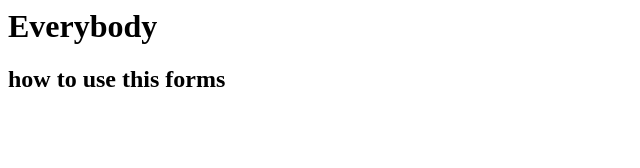
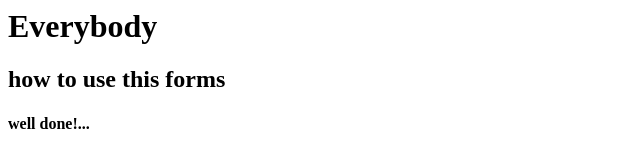
Before and after one commit to SivanesanT/testrender1, a plain HTML site: page index.html in a window 1280 px wide. Shown: the full height of the page, 0-640 px from the left. Drawn offline with Linux system fonts and the light colour scheme.

Commit message:
Describe your changes here

```diff
--- a/index.html
+++ b/index.html
@@ -2,5 +2,6 @@
   <head><title>Helo test</title></head><body>
     <h1>Everybody</h1>
 <h2>how to use this forms<h2>
+  <h4> well done!...</h4>
   </body>
 </html>
```
